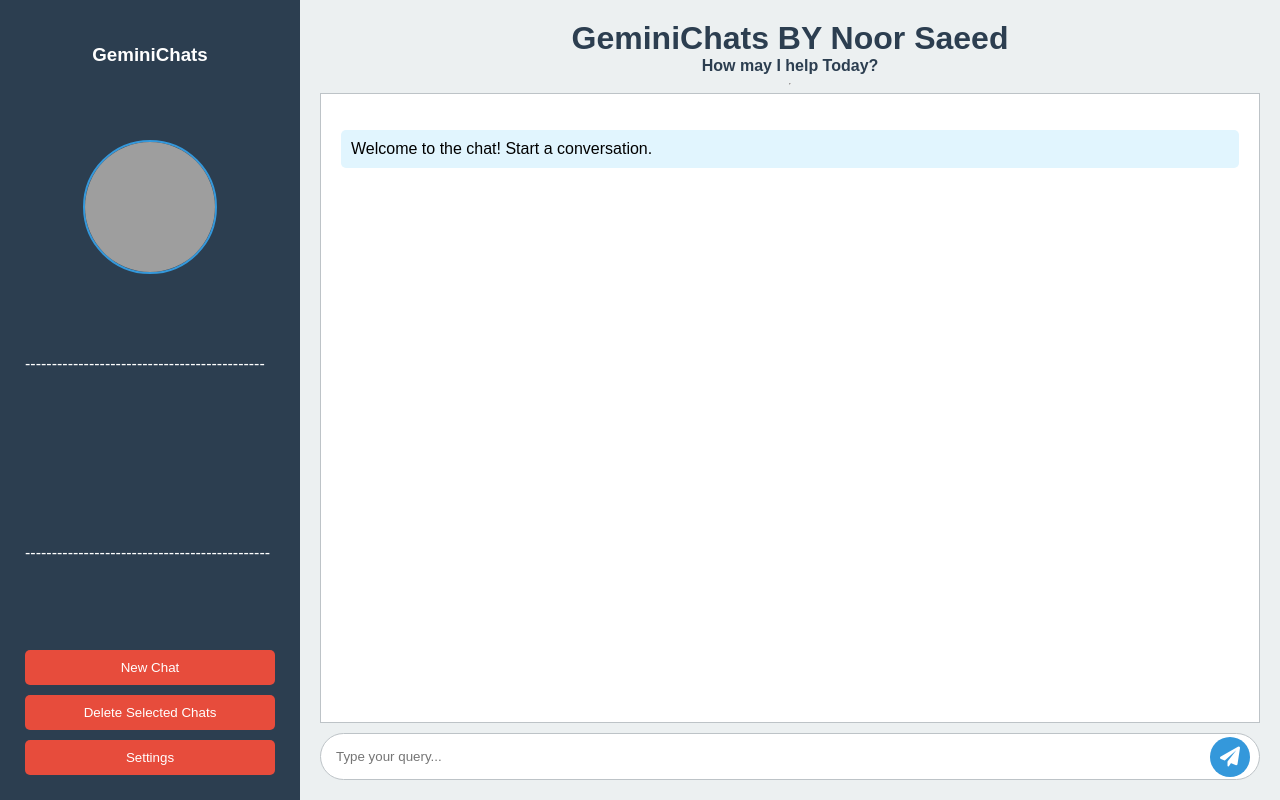
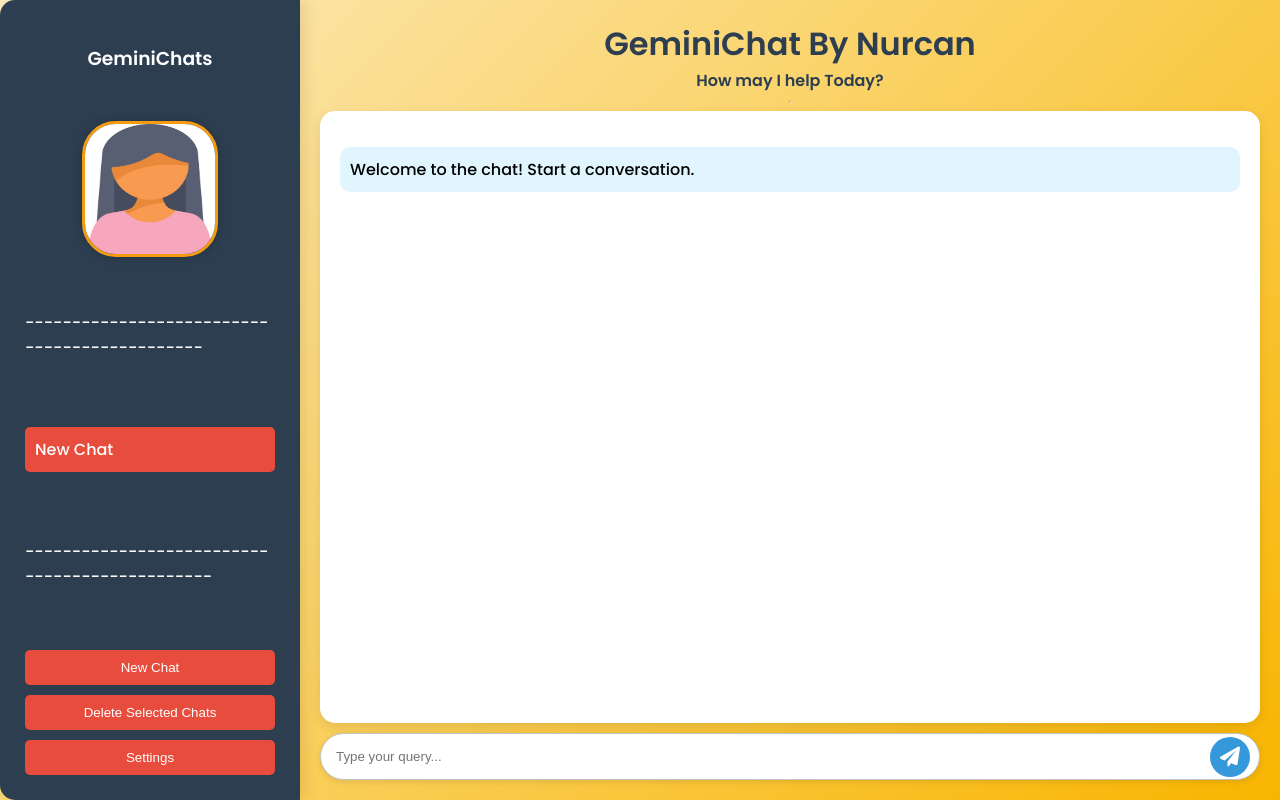
Before and after one commit to nurcanyaz/LLM-Book-Recommender, a Flask app: page / in a window 1280 px wide. Run offline with Flask 3, Linux system fonts and the light colour scheme; grey boxes are pictures that could not be loaded.

Commit message:
update app.py and index.html

```diff
--- a/app.py
+++ b/app.py
@@ -1,12 +1,25 @@
-from flask import Flask, request, render_template
-
+from flask import Flask, request, render_template,jsonify
 # app
 app = Flask(__name__)
+# Store chats in memory (or use a database for persistence in production)
+chats = [{'name': 'New Chat', 'id': 1, 'messages': []}]  # Default first chat
+# Route to render the main page
+@app.route('/')
+def index():
+    return render_template('index.html')
 
-# routes and views function
-@app.route("/")
-def index():
-    return render_template("index.html")
+@app.route("/get_chats",methods=['GET'])
+def get_chats():
+    return jsonify({'chats':chats})
+
+@app.route("/get_chat_history",methods=['GET'])
+def get_chat_history():
+    chat_id = int(request.args.get('chat_id'))
+    chat = next((chat for chat in chats if chat['id']==chat_id),None)
+    if chat:
+        return jsonify({'messages': chat['messages']})
+    return jsonify({'messages':[]})
+
 
 # python
 if __name__=="__main":
--- a/templates/index.html
+++ b/templates/index.html
@@ -4,16 +4,16 @@
     <meta charset="UTF-8">
     <meta name="viewport" content="width=device-width, initial-scale=1.0">
     <title>GeminiChats</title>
+    <link href="https://fonts.googleapis.com/css2?family=Poppins:wght@300;500;600&display=swap" rel="stylesheet">
     <link rel="stylesheet" href="https://cdnjs.cloudflare.com/ajax/libs/font-awesome/6.0.0-beta3/css/all.min.css">
-
 </head>
 <style>
     body {
-        font-family: Arial, sans-serif;
+        font-family: 'Poppins', sans-serif;
         display: flex;
         height: 100vh;
         margin: 0;
-        background-color: #ecf0f1;
+        background: linear-gradient(135deg, #fceabb 0%, #f8b500 100%);
         transition: background-color 0.3s, zoom 0.3s;
     }
     .sidebar {
@@ -24,7 +24,8 @@
         display: flex;
         flex-direction: column;
         justify-content: space-between;
-        transition: background-color 0.3s;
+        border-radius: 15px 0 0 15px;
+        box-shadow: 4px 0 15px rgba(0,0,0,0.1);
     }
     .sidebar h3 {
         margin-bottom: 10px;
@@ -33,10 +34,11 @@
     .profile-image {
         width: 130px;
         height: 130px;
-        border-radius: 50%;
+        border-radius: 25%;
         margin: 3px auto;
         display: block;
-        border: 2px solid #3498db;
+        border: 3px solid #f39c12;
+        box-shadow: 0 0 10px rgba(0,0,0,0.2);
     }
     .sidebar ul {
         list-style-type: none;
@@ -77,23 +83,23 @@
         text-align: center;
         color: #2c3e50;
         margin: 0;
-        font-family: 'Arial', sans-serif;
     }
     .chat-box {
         flex: 1;
         overflow-y: auto;
         padding: 20px;
-        border: 1px solid #bdc3c7;
         background-color: white;
+        border-radius: 15px;
+        box-shadow: 0 4px 12px rgba(0,0,0,0.1);
         margin-bottom: 10px;
         height: 60vh;
     }
-    .chat-box p {
+    .chat-box p, .chat-box pre {
         padding: 10px;
         background-color: #e1f5fe;
-        border-radius: 5px;
+        border-radius: 10px;
         margin-bottom: 10px;
-        word-wrap: break-word;
+        white-space: pre-wrap;
     }
     .input-area {
         display: flex;
@@ -105,6 +111,7 @@
         border-radius: 25px;
         border: 1px solid #bdc3c7;
         outline: none;
+        box-shadow: 0 2px 6px rgba(0,0,0,0.1);
     }
     .input-area button {
         position: absolute;
@@ -185,16 +176,18 @@
         background-color: #3498db;
         color: white;
         text-align: center;
+        transition: background-color 0.3s, transform 0.2s;
     }
     .theme-option:hover {
         background-color: #2980b9;
+        transform: scale(1.05);
     }
 </style>
 <body>
 
 <div class="sidebar">
     <h3>GeminiChats</h3>
-    <img src="{{ url_for('static', filename='profile img.PNG') }}" alt="Profile Image" class="profile-image">
+    <img src="{{ url_for('static', filename='profile.jpg') }}" alt="Profile Image" class="profile-image">
     <p>---------------------------------------------</p>
     <div class="chat-list">
         <ul id="chat-list">
@@ -210,7 +203,7 @@
 </div>
 
 <div class="main-content">
-    <h1>GeminiChats BY Noor Saeed</h1>
+    <h1>GeminiChat By Nurcan</h1>
     <h4>How may I help Today?</h4>
     <hr>
     <div class="chat-box" id="chat-box">
```
Also changed, not shown: other parts of templates/index.html (+13 -25 lines).
